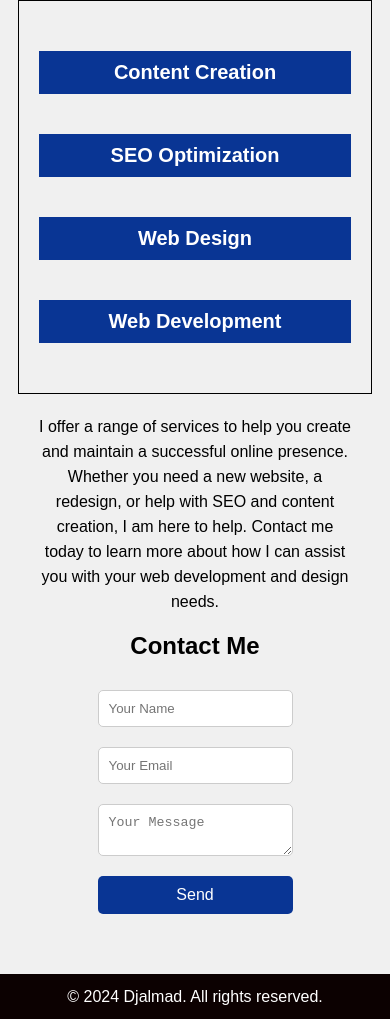
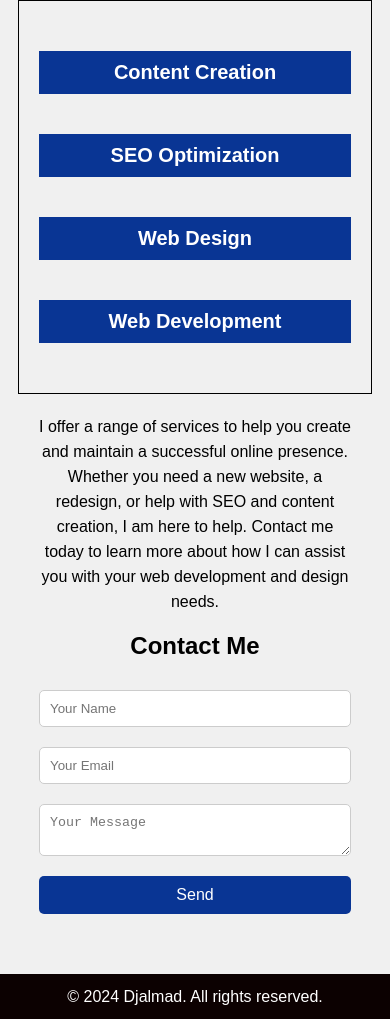
Before and after one commit to djalma-clound/fterminal, a website: page public/index.html in a window 390 px wide. Shown: the part 1015-2034 px from the top of the page. Drawn offline with Linux system fonts and the light colour scheme.

Commit message:
style.css

```diff
--- a/public/index.html
+++ b/public/index.html
@@ -54,7 +54,7 @@ with your web development and design needs.
           </p>
      </section>
       <br>
-      <section class="contact">
+      <section id="contact" class="contact">
         <h2>Contact Me</h2>
         <form action="/contact" method="POST">
     <input type="text" name="name" placeholder="Your Name" required>
--- a/public/style.css
+++ b/public/style.css
@@ -244,4 +244,13 @@ footer{
         width: 80%;
         margin: 0 auto;
     }
+    .contact form{
+    position: relative;
+    display: flex;
+    flex-direction: column;
+    gap: 20px;
+    width: 80%;
+    margin: 0 auto;
+    bottom: 40px;
 }
+}
```
Also changed, not shown: index.js (+23 -8 lines), 1 other file.
